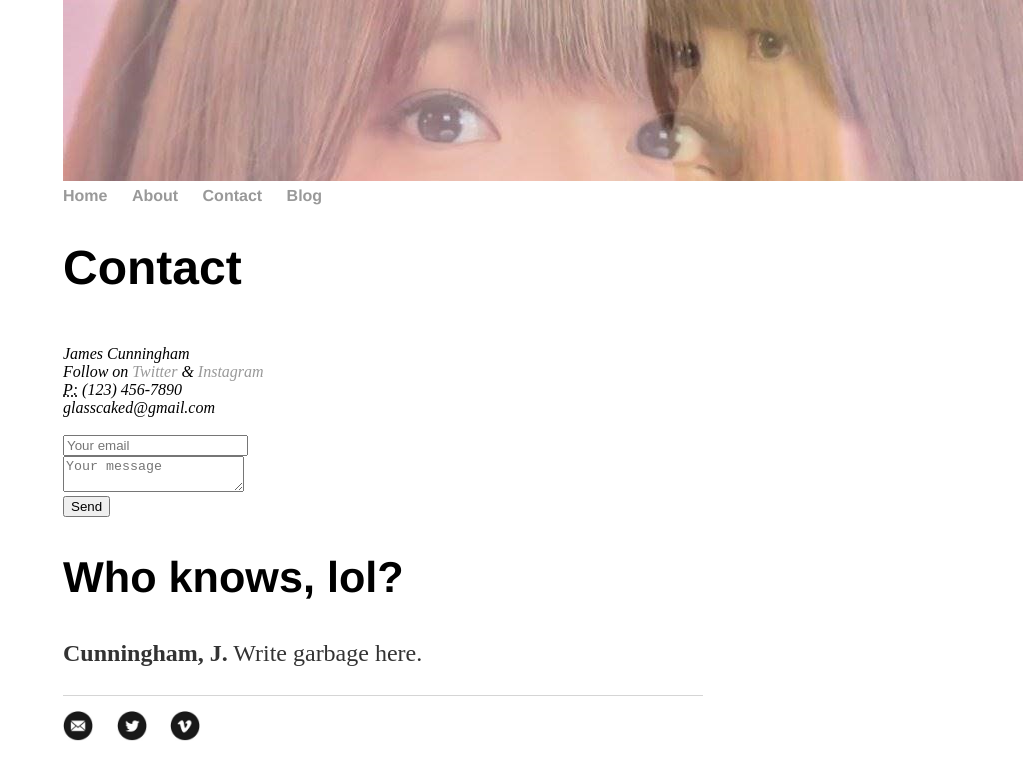
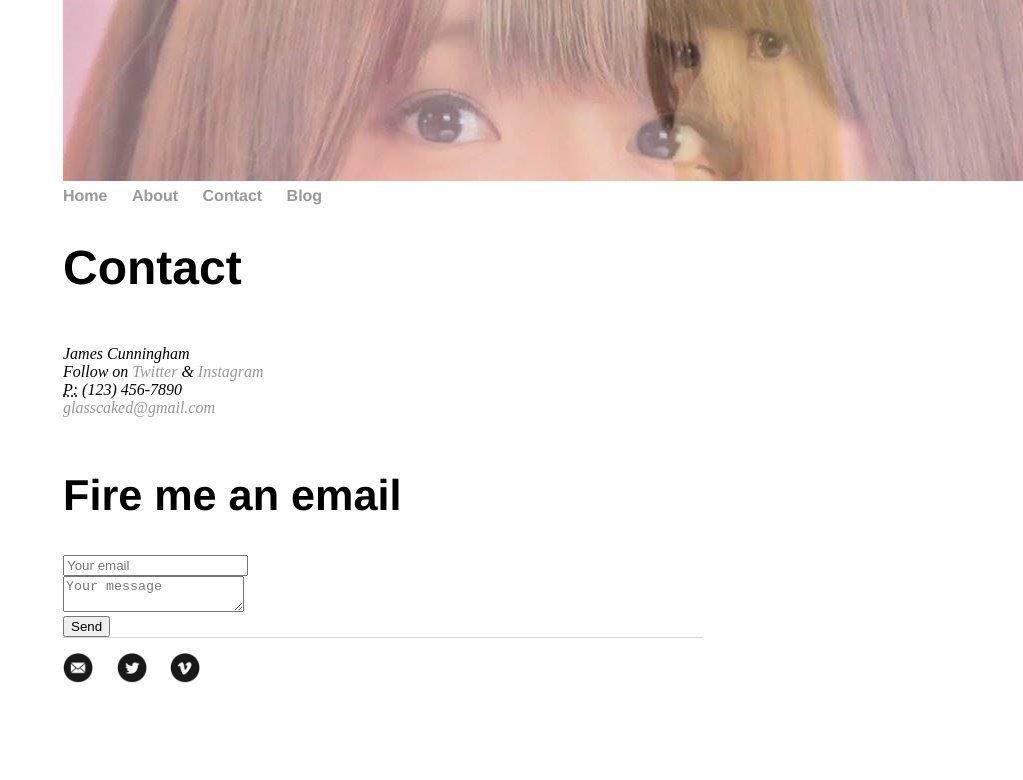
Before and after one commit to glasscaked/strip, a Jekyll site: the page built from contact/index.html, in a window 1280 px wide. Shown: the top 780 px of the page, without its empty margins (257-1280 px from the left). Built offline with Jekyll 4.4.1, drawn with Linux system fonts in a browser that asks for light colours.

Commit message:
Update index.html

```diff
--- a/contact/index.html
+++ b/contact/index.html
@@ -10,17 +10,14 @@ title: Contact
 					James Cunningham<br>
 					Follow on  <a href="http://www.twitter.com/glasscake">Twitter</a> & <a href="http://www.instagram.com/theglasscake">Instagram</a><br>
 					<abbr title="phone">P:</abbr> (123) 456-7890<br>
-					<span class="obfuscate">glasscaked@gmail.com</span>
+					<a href="glasscaked@gmail.com">glasscaked@gmail.com</a>
 					</address><br>
-  <form method="POST" action="http://formspree.io/glasscaked@gmail.com">
-  <input name="email" placeholder="Your email" type="email"><br>
-  <textarea name="message" placeholder="Your message"></textarea><br>
-  <button type="submit">Send</button>
-</form>
 
-					<h2>Who knows, lol?</h2>
-
-					<p><strong>Cunningham, J.</strong> Write garbage here.
+					<h2>Fire me an email</h2>
+		<form method="POST" action="http://formspree.io/glasscaked@gmail.com">
+		<input name="email" placeholder="Your email" type="email"><br>
+		<textarea name="message" placeholder="Your message"></textarea><br>
+		<button type="submit">Send</button></form>
 
 
 
```
